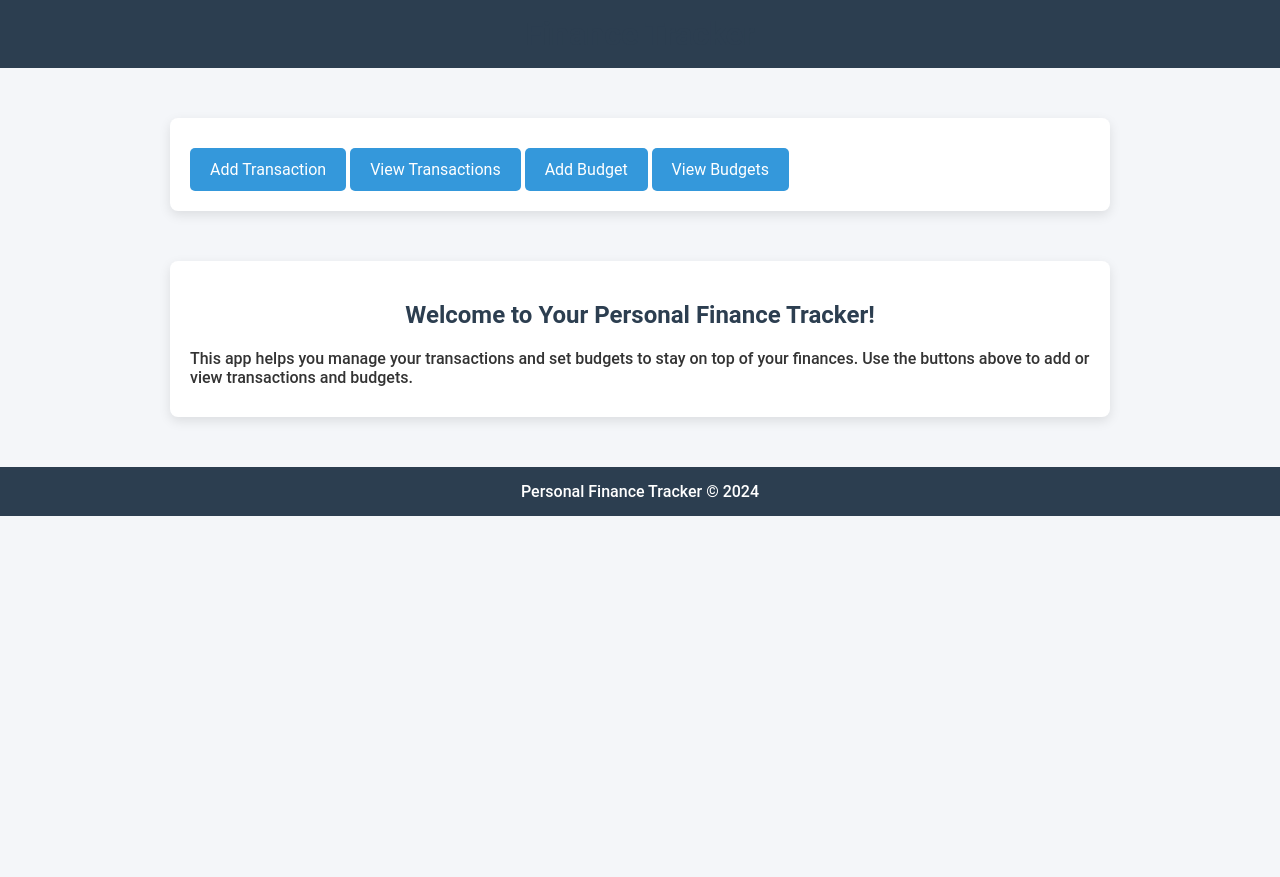
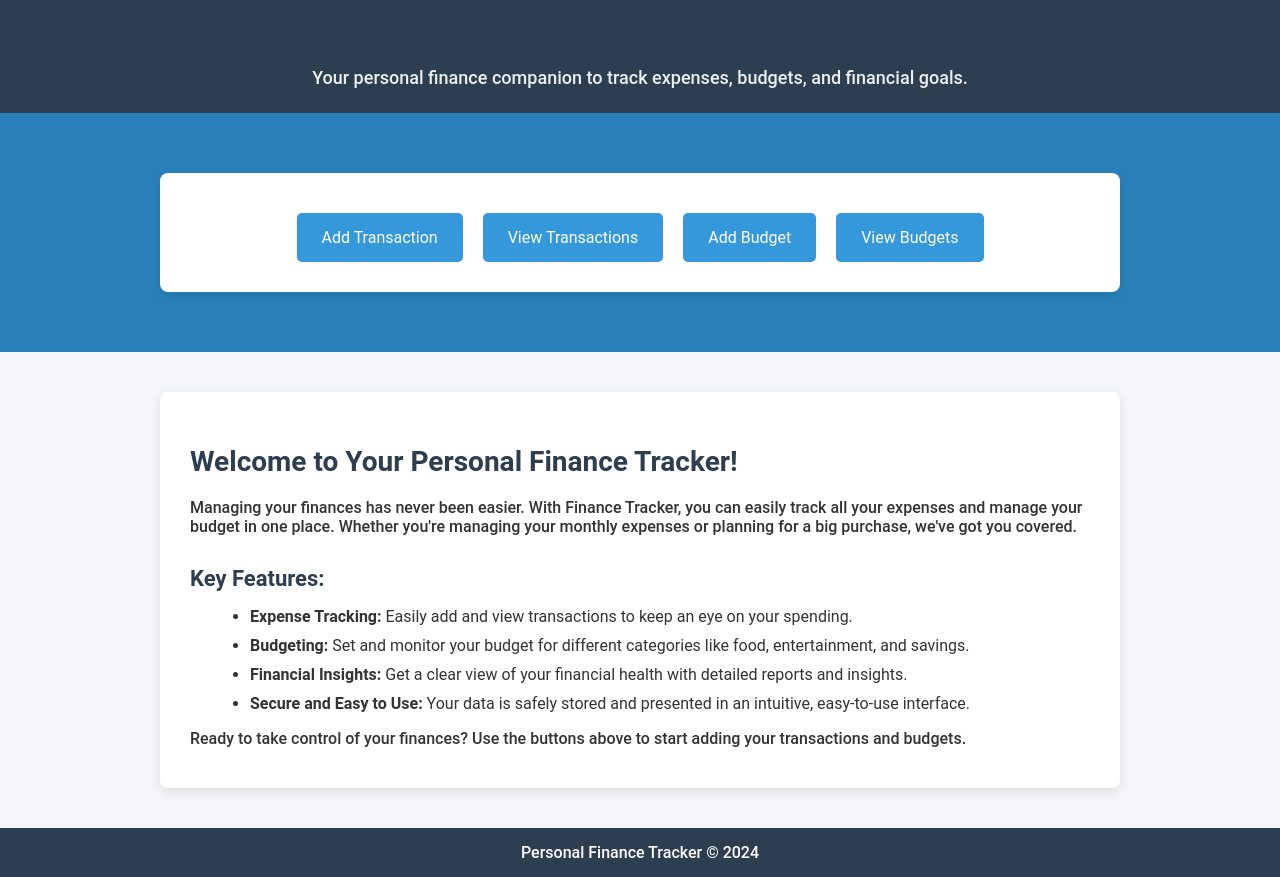
Before and after one commit to TheDude4445/finance-tracker, a Flask app: page / in a window 1280 px wide. Before the commit the page ends 516 px from the top, so only its background shows below. Run offline with Flask 3, Linux system fonts and the light colour scheme.

Commit message:
more styles added

```diff
--- a/static/css/style.css
+++ b/static/css/style.css
@@ -9,18 +9,33 @@ body {
 
 .container {
     max-width: 900px;
-    margin: 50px auto;
-    padding: 20px;
+    margin: 40px auto;
+    padding: 30px;
     background-color: white;
     border-radius: 8px;
     box-shadow: 0 4px 12px rgba(0, 0, 0, 0.1);
+    text-align: left;
 }
 
-h1, h2 {
+h1, h2, h3 {
     color: #2c3e50;
+}
+
+h1 {
+    font-size: 36px;
     font-weight: 700;
     text-align: center;
+}
+
+h2 {
+    font-size: 28px;
     margin-bottom: 20px;
+}
+
+h3 {
+    font-size: 22px;
+    margin-top: 30px;
+    margin-bottom: 15px;
 }
 
 p, label {
@@ -34,7 +49,7 @@ button, a.button {
     display: inline-block;
     background-color: #3498db;
     color: white;
-    padding: 12px 20px;
+    padding: 15px 25px;
     text-align: center;
     text-decoration: none;
     border: none;
@@ -116,13 +76,49 @@ header h1, footer p {
     margin: 0;
 }
 
+/* Tagline under header */
+header .tagline {
+    font-size: 18px;
+    color: #ecf0f1;
+    margin-top: 10px;
+}
+
+/* CTA (Call to Action) Buttons Section */
+.cta-buttons {
+    background-color: #2980b9;
+    padding: 20px 0;
+    text-align: center;
+}
+
+.cta-buttons .container {
+    display: flex;
+    justify-content: center;
+    gap: 20px;
+}
+
+.cta-buttons .button {
+    padding: 15px 25px;
+    font-size: 16px;
+}
+
+/* Lists for key features */
+ul {
+    list-style-type: disc;
+    margin-left: 20px;
+}
+
+ul li {
+    margin-bottom: 10px;
+    font-size: 16px;
+}
+
 /* Responsive Design */
 @media (max-width: 768px) {
     .container {
         width: 95%;
     }
 
-    h1, h2 {
+    h1, h2, h3 {
         font-size: 24px;
     }
 
--- a/templates/index.html
+++ b/templates/index.html
@@ -10,18 +10,31 @@
 
 <header>
     <h1>Finance Tracker</h1>
+    <p class="tagline">Your personal finance companion to track expenses, budgets, and financial goals.</p>
 </header>
 
-<nav class="container">
-    <a href="/add_transaction" class="button">Add Transaction</a>
-    <a href="/transactions" class="button">View Transactions</a>
-    <a href="/add_budget" class="button">Add Budget</a>
-    <a href="/budgets" class="button">View Budgets</a>
-</nav>
+<section class="cta-buttons">
+    <div class="container">
+        <a href="/add_transaction" class="button">Add Transaction</a>
+        <a href="/transactions" class="button">View Transactions</a>
+        <a href="/add_budget" class="button">Add Budget</a>
+        <a href="/budgets" class="button">View Budgets</a>
+    </div>
+</section>
 
 <div class="container">
     <h2>Welcome to Your Personal Finance Tracker!</h2>
-    <p>This app helps you manage your transactions and set budgets to stay on top of your finances. Use the buttons above to add or view transactions and budgets.</p>
+    <p>Managing your finances has never been easier. With Finance Tracker, you can easily track all your expenses and manage your budget in one place. Whether you're managing your monthly expenses or planning for a big purchase, we've got you covered.</p>
+
+    <h3>Key Features:</h3>
+    <ul>
+        <li><strong>Expense Tracking:</strong> Easily add and view transactions to keep an eye on your spending.</li>
+        <li><strong>Budgeting:</strong> Set and monitor your budget for different categories like food, entertainment, and savings.</li>
+        <li><strong>Financial Insights:</strong> Get a clear view of your financial health with detailed reports and insights.</li>
+        <li><strong>Secure and Easy to Use:</strong> Your data is safely stored and presented in an intuitive, easy-to-use interface.</li>
+    </ul>
+
+    <p>Ready to take control of your finances? Use the buttons above to start adding your transactions and budgets.</p>
 </div>
 
 <footer>
```
Also changed, not shown: other parts of static/css/style.css (+0 -55 lines).
